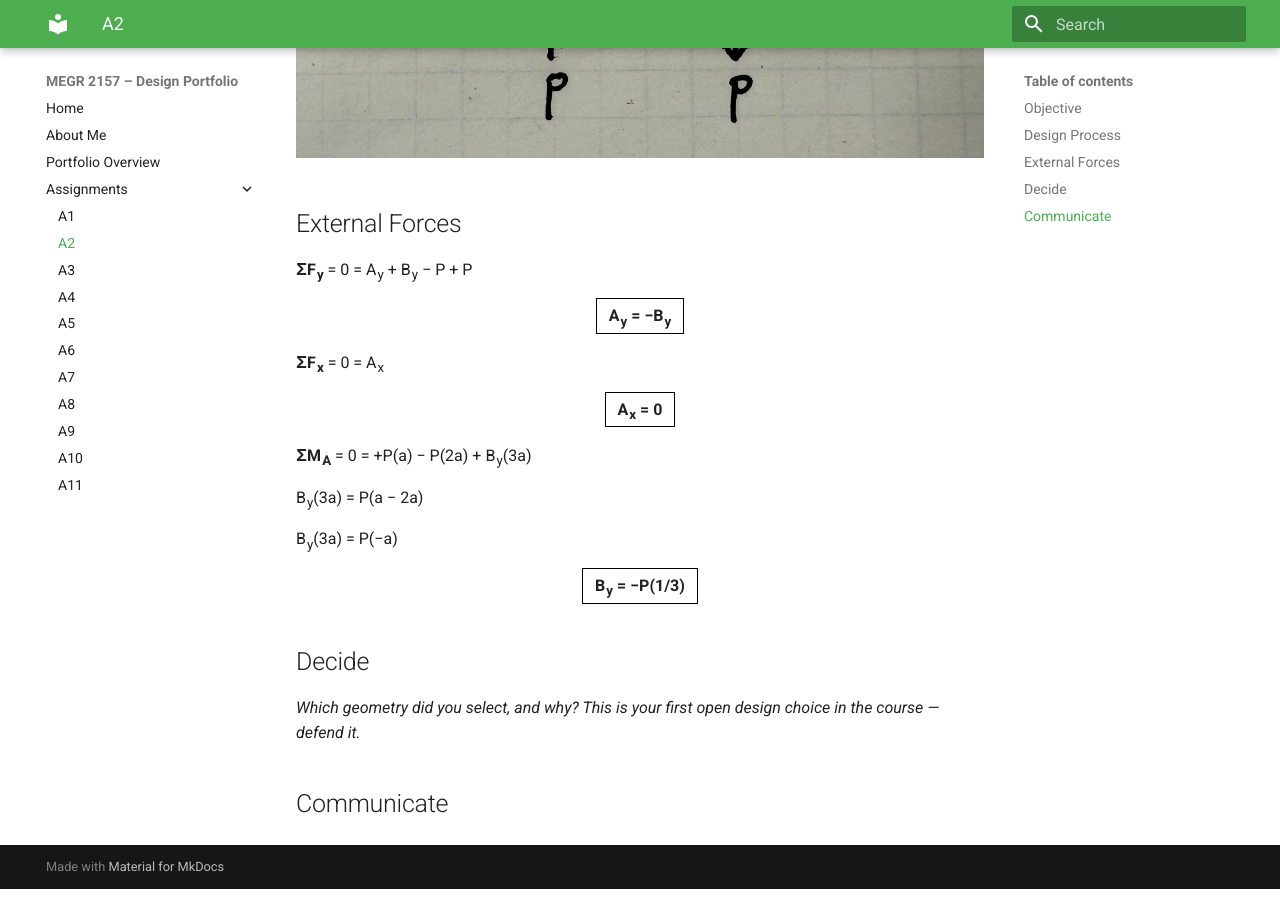
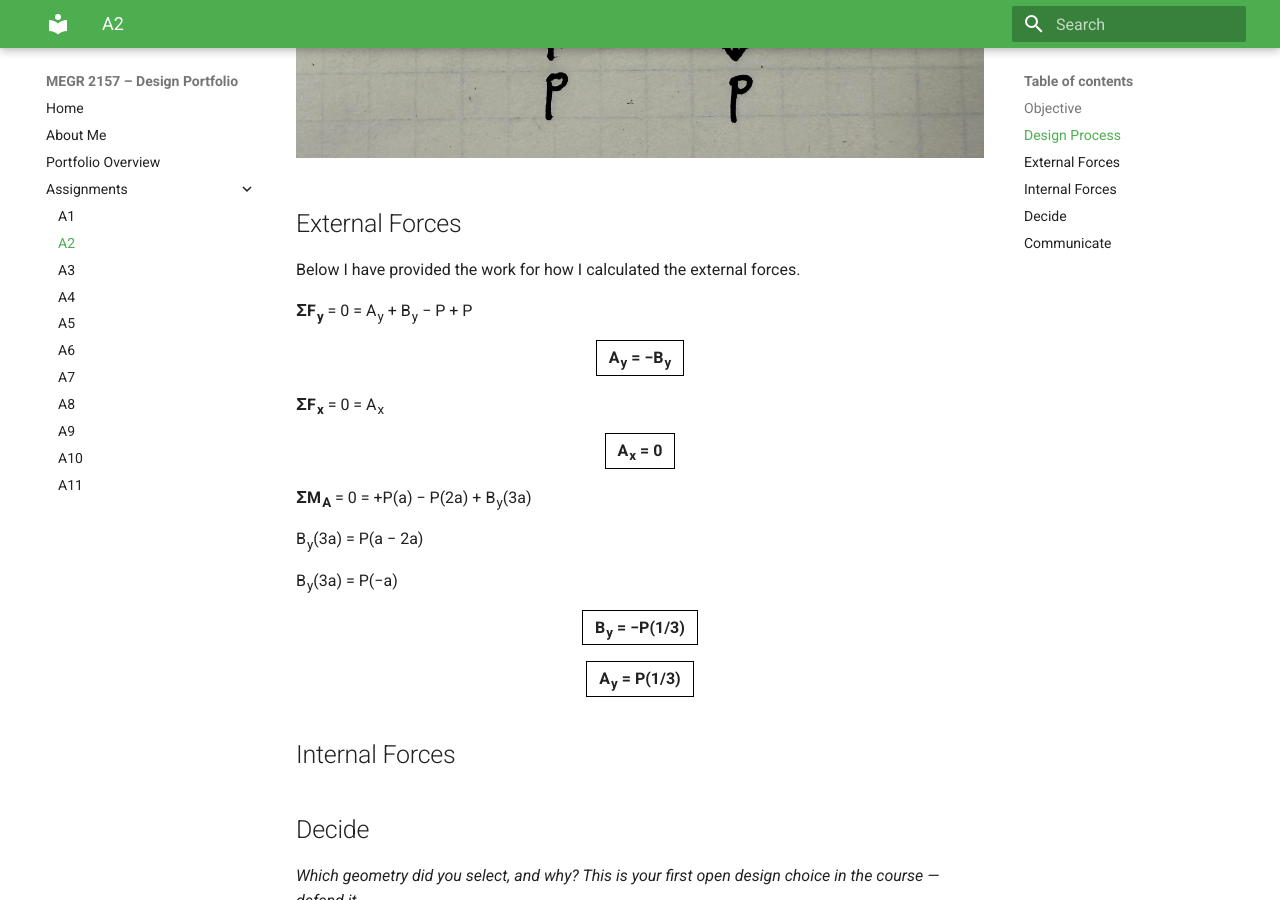
Before and after one commit to SanjayKashyap24/design-projects-portfolio, an MkDocs documentation site: the page built from docs/assignments/A02/index.md, in a window 1280 px wide and 900 px high, scrolled down 1510 px. Built offline with MkDocs 1.6.1 and Material for MkDocs 9.7.7, drawn with Linux system fonts in a browser that asks for light colours.

Commit message:
Update index.md with external and internal forces
Added calculations for external forces and introduced a new section for internal forces.

```diff
--- a/docs/assignments/A02/index.md
+++ b/docs/assignments/A02/index.md
@@ -31,6 +31,8 @@ The two things I immediately thought of when I was deciding how to design my tru
 
 ## External Forces
 
+Below I have provided the work for how I calculated the external forces.
+
 <div style="text-align: left;">
 
   <p><b>ΣF<sub>y</sub></b> = 0 = A<sub>y</sub> + B<sub>y</sub> − P + P</p>
@@ -49,8 +51,14 @@ The two things I immediately thought of when I was deciding how to design my tru
   <p style="text-align: center; font-weight: bold; display: block;">
     <span style="display: inline-block; border: 1px solid #000; padding: 4px 12px;">B<sub>y</sub> = −P(1/3)</span>
   </p>
+ <p style="text-align: center; font-weight: bold; display: block;">
+    <span style="display: inline-block; border: 1px solid #000; padding: 4px 12px;">A<sub>y</sub> = P(1/3)</span>
+  </p>
+</div>
 
-</div>
+## Internal Forces
+
+
 
 ## Decide
 _Which geometry did you select, and why? This is your first open design choice in the course — defend it._
```
